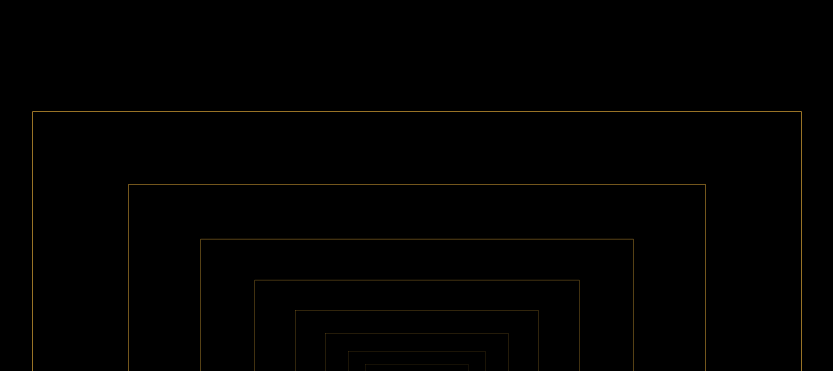
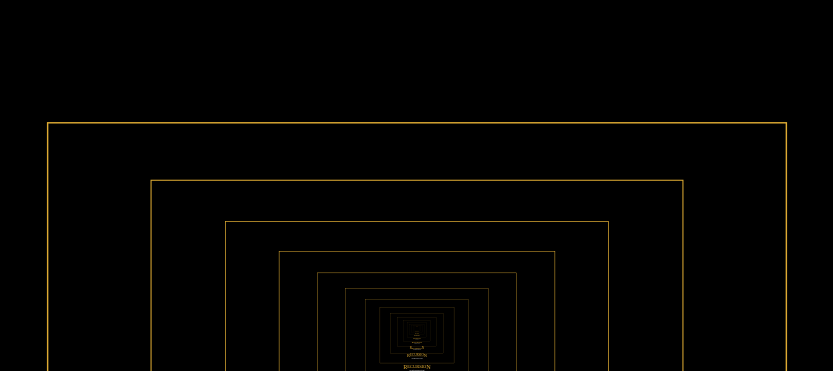
Before and after one commit to cooperbrislain/recursion, a website: page index.html in a window 1280 px wide. Shown: the top 371 px of the page, without its empty margins (223-1056 px from the left). Drawn offline with Linux system fonts and the light colour scheme.

Commit message:
fine tuning css

```diff
--- a/script.js
+++ b/script.js
@@ -2,7 +2,7 @@ const headline = "Recursion"
 const bottomText = "You gotta know when to quit."
 
 window.onload = () => {
-    document.getElementById('container').innerHTML = recurse_poster(75, 1024, 5);
+    document.getElementById('container').innerHTML = recurse_poster(72, 1024, 5);
 }
 
 const delay = t => new Promise(resolve => setTimeout(resolve.bind(null), t));
@@ -12,14 +12,12 @@ const spanFirstLast = s => {
     return `<span>${f}</span><span>${m}</span><span>${l}</span>`
 };
 
-const recurse_poster = (factor=80, x=1024, small=25) => {
+const recurse_poster = (factor=65, x=1024, small=25) => {
     if (x*(factor/100) <= small) return '';
     const inner = recurse_poster(factor, x*(factor/100), small);
     return `
         <div class="poster" style=" transform: scale(${factor/100}, ${factor/100})">
-            <div class="inner">
-                ${inner}
-            </div>
+            <div class="inner">${inner}</div>
             <h3>${spanFirstLast(headline.toUpperCase())}</h3>
             <h5>${bottomText}</h5>
         </div>
--- a/styles.css
+++ b/styles.css
@@ -1,11 +1,11 @@
 :root {
-    --accent-color: #C93;
+    --accent-color: #DA3;
     --main-color: white;
 }
 
 body {
     background-color: black;
-    color: white;
+    color: var(--main-color);
 }
 
 #container {
@@ -18,8 +18,7 @@ body {
 }
 
 .poster {
-    border: 1px solid var(--accent-color);
-    margin: auto auto;
+    border: 1.5pt solid var(--accent-color);
     text-align: center;
     height: 768px;
     width: 1024px;
@@ -30,19 +29,18 @@ body {
     justify-content: center;
     align-items: center;
     overflow: hidden;
+    margin-top: -30px;
 }
 
 #container>.poster h3 {
     color: var(--accent-color);
-    font-size: 340%;
+    font-size: 450%;
     font-family: "Baskerville Regular", serif;
     font-weight: lighter;
-    margin: 10px 0 0;
-    vertical-align: text-top;
+    margin: 25px 0 0;
 }
 
 #container>.poster h3>span {
-    text-decoration-line: none;
     display: inline-block;
     font-size: 120%;
 }
@@ -57,7 +55,7 @@ body {
 #container>.poster h5 {
     font-size: 105%;
     margin: 0;
-    color: white;
+    color: var(--main-color);
     font-family: "Montserrat", sans-serif;
     font-weight: lighter;
 }
```
